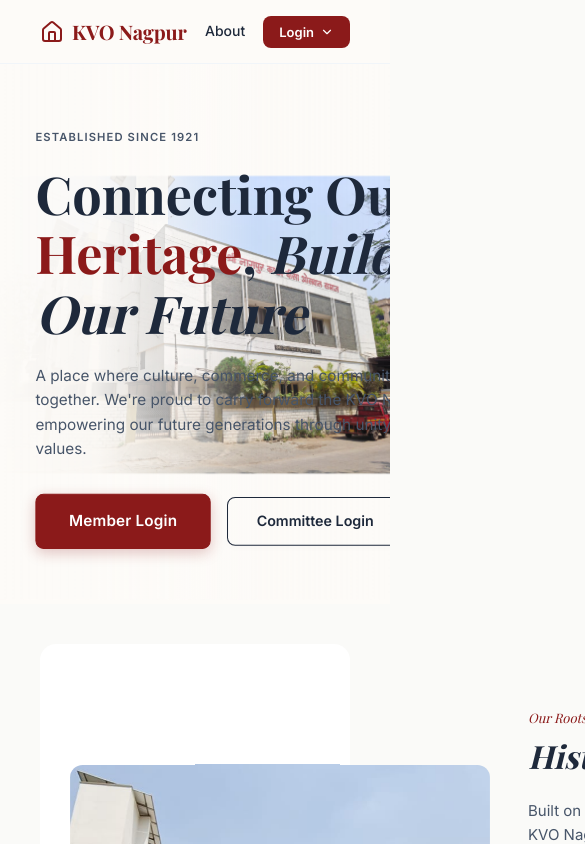
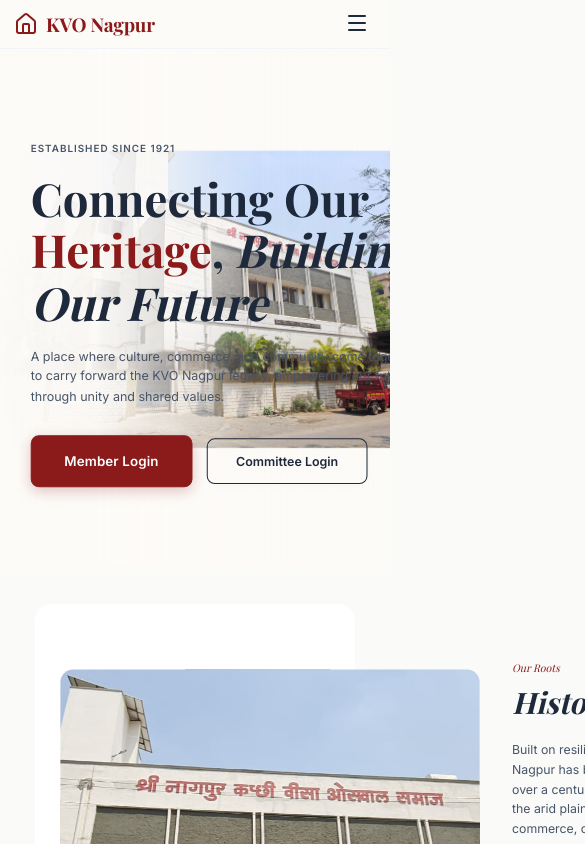
Before and after one commit to Samit16/cep-project, a Next.js app: page /home in a window 390 px wide. Shown: the top 844 px of the page, 585 px wide, since content can reach past the window. Built offline with nearby package versions, Linux system fonts and the light colour scheme.

Commit message:
Merge branch 'main' of https://github.com/Samit16/cep-project into backend

```diff
--- a/src/app/globals.css
+++ b/src/app/globals.css
@@ -55,17 +55,17 @@
   --font-serif: 'Playfair Display', Georgia, serif;
   --font-sans: 'Inter', -apple-system, BlinkMacSystemFont, 'Segoe UI', sans-serif;
 
-  --text-xs: 0.6875rem;    /* 11px */
-  --text-sm: 0.8125rem;    /* 13px */
-  --text-base: 0.9375rem;  /* 15px */
-  --text-md: 1rem;         /* 16px */
-  --text-lg: 1.125rem;     /* 18px */
-  --text-xl: 1.25rem;      /* 20px */
-  --text-2xl: 1.5rem;      /* 24px */
-  --text-3xl: 1.75rem;     /* 28px */
-  --text-4xl: 2rem;        /* 32px */
-  --text-5xl: 2.5rem;      /* 40px */
-  --text-6xl: 3rem;        /* 48px */
+  --text-xs: clamp(0.6875rem, 0.7vw + 0.5rem, 0.75rem);    /* 11px to 12px */
+  --text-sm: clamp(0.75rem, 0.8vw + 0.5rem, 0.875rem);     /* 12px to 14px */
+  --text-base: clamp(0.875rem, 1vw + 0.6rem, 1rem);        /* 14px to 16px */
+  --text-md: clamp(1rem, 1.2vw + 0.7rem, 1.125rem);        /* 16px to 18px */
+  --text-lg: clamp(1.125rem, 1.5vw + 0.75rem, 1.25rem);    /* 18px to 20px */
+  --text-xl: clamp(1.25rem, 2vw + 0.8rem, 1.5rem);         /* 20px to 24px */
+  --text-2xl: clamp(1.5rem, 2.5vw + 0.8rem, 2rem);         /* 24px to 32px */
+  --text-3xl: clamp(1.75rem, 3vw + 1rem, 2.5rem);          /* 28px to 40px */
+  --text-4xl: clamp(2rem, 4vw + 1rem, 3.5rem);             /* 32px to 56px */
+  --text-5xl: clamp(2.5rem, 5vw + 1.25rem, 4.5rem);        /* 40px to 72px */
+  --text-6xl: clamp(3rem, 6vw + 1.5rem, 5.5rem);           /* 48px to 88px */
 
   --weight-regular: 400;
   --weight-medium: 500;
@@ -120,9 +120,9 @@
   /* --- Layout --- */
   --sidebar-width: 240px;
   --sidebar-collapsed-width: 64px;
-  --navbar-height: 64px;
+  --navbar-height: clamp(3.5rem, 5vw + 2rem, 4.5rem); /* 56px to 72px */
   --content-max-width: 1200px;
-  --page-padding: 80px;
+  --page-padding: clamp(1rem, 5vw, 4rem); /* Responsive page padding */
 }
 
 /* ============================================
@@ -231,3 +231,22 @@
   margin: 0 auto;
   padding: 0 var(--page-padding);
 }
+
+/* ============================================
+   Media Query Mixins (Global scope)
+   ============================================ */
+
+/* Add any global utilities for responsive breaking */
+@media (max-width: 1024px) {
+  /* Tablet scale adjustments */
+  html {
+    font-size: 15px;
+  }
+}
+
+@media (max-width: 640px) {
+  /* Mobile scale adjustments */
+  html {
+    font-size: 14px;
+  }
+}
--- a/src/components/layout/Navbar/Navbar.module.css
+++ b/src/components/layout/Navbar/Navbar.module.css
@@ -223,3 +223,143 @@
 .loginDropdownItem + .loginDropdownItem {
   border-top: 1px solid var(--color-border-light);
 }
+
+/* ============================================
+   Desktop Wrapper
+   ============================================ */
+.desktopNav {
+  display: flex;
+  align-items: center;
+  gap: var(--space-8);
+  flex: 1;
+  justify-content: flex-end;
+}
+
+/* ============================================
+   Mobile Navigation Menu
+   ============================================ */
+.mobileMenuBtn {
+  display: none;
+  background: none;
+  border: none;
+  color: var(--color-text-primary);
+  cursor: pointer;
+  padding: var(--space-2);
+}
+
+.mobileNavDrawer {
+  position: absolute;
+  top: 100%;
+  left: 0;
+  width: 100%;
+  background-color: var(--color-bg-card);
+  border-bottom: 1px solid var(--color-border-light);
+  display: flex;
+  flex-direction: column;
+  padding: 0;
+  max-height: 0;
+  overflow: hidden;
+  opacity: 0;
+  transition: all 0.4s cubic-bezier(0.4, 0, 0.2, 1);
+  box-shadow: 0 10px 15px -3px rgba(0, 0, 0, 0.05);
+}
+
+.mobileNavOpen {
+  max-height: 400px;
+  opacity: 1;
+  padding: var(--space-4) var(--space-6);
+}
+
+.mobileNavLinks {
+  display: flex;
+  flex-direction: column;
+  gap: var(--space-4);
+  margin-bottom: var(--space-6);
+}
+
+.mobileNavLink {
+  font-family: var(--font-sans);
+  font-size: 1.125rem;
+  font-weight: var(--weight-medium);
+  color: var(--color-text-primary);
+  text-decoration: none;
+  border-bottom: 1px solid var(--color-border-light);
+  padding-bottom: var(--space-3);
+  transition: color var(--transition-fast);
+}
+
+.mobileNavLinkActive {
+  color: var(--color-primary);
+  border-color: var(--color-primary);
+}
+
+.mobileNavActions {
+  display: flex;
+  flex-direction: column;
+  gap: var(--space-4);
+}
+
+.mobileDashboardBtn, .mobileJoinBtn, .mobileCommitteeBtn {
+  display: flex;
+  align-items: center;
+  justify-content: center;
+  width: 100%;
+  padding: 12px;
+  border-radius: var(--radius-md);
+  font-weight: var(--weight-semibold);
+  font-size: 1rem;
+  text-decoration: none;
+  cursor: pointer;
+}
+
+.mobileDashboardBtn {
+  background-color: var(--color-bg-section-alt);
+  color: var(--color-primary);
+  border: 1px solid var(--color-border);
+}
+
+.mobileJoinBtn {
+  background-color: var(--color-primary);
+  color: #fff;
+  border: none;
+}
+
+.mobileCommitteeBtn {
+  background-color: transparent;
+  color: var(--color-primary);
+  border: 1.5px solid var(--color-primary);
+}
+
+.mobileLoginStack {
+  display: flex;
+  flex-direction: column;
+  gap: var(--space-3);
+}
+
+.mobileProfileLink {
+  display: flex;
+  align-items: center;
+  gap: 8px;
+  font-weight: var(--weight-semibold);
+  font-size: 1.125rem;
+  color: var(--color-text-primary);
+  text-decoration: none;
+  padding: var(--space-2) 0;
+}
+
+/* ============================================
+   Responsive Breakpoints
+   ============================================ */
+@media (max-width: 768px) {
+  .navbar {
+    padding: 0 var(--space-4);
+  }
+
+  .desktopNav {
+    display: none;
+  }
+
+  .mobileMenuBtn {
+    display: block;
+  }
+}
--- a/src/components/layout/Navbar/Navbar.tsx
+++ b/src/components/layout/Navbar/Navbar.tsx
@@ -1,7 +1,7 @@
 'use client';
 
 import React, { useState, useRef, useEffect } from 'react';
-import { Home, User, ChevronDown } from 'lucide-react';
+import { Home, User, ChevronDown, Menu, X } from 'lucide-react';
 import styles from './Navbar.module.css';
 import { useAuth } from '@/lib/auth-context';
 import Link from 'next/link';
@@ -21,7 +21,13 @@
   const { user, role, logout } = useAuth();
   const pathname = usePathname();
   const [loginDropdownOpen, setLoginDropdownOpen] = useState(false);
+  const [mobileMenuOpen, setMobileMenuOpen] = useState(false);
   const dropdownRef = useRef<HTMLDivElement>(null);
+
+  // Close mobile menu on route change
+  useEffect(() => {
+    setMobileMenuOpen(false);
+  }, [pathname]);
 
   // Close dropdown on outside click
   useEffect(() => {
@@ -60,6 +66,8 @@
         KVO Nagpur
       </Link>
 
+      {/* Desktop Navigation */}
+      <div className={styles.desktopNav}>
         <div className={styles.navLinks}>
           {links.map((link) => (
             <Link
@@ -73,7 +81,6 @@
         </div>
 
         <div className={styles.navActions}>
-
           {(role === 'admin' || role === 'committee') && (
             <Link href="/dashboard" className={styles.dashboardBtn}>
               Dashboard
@@ -88,10 +95,7 @@
           )}
 
           {pathname !== '/login' && (
-          <Link
-            href="/about"
-            className={styles.navLink}
-          >
+            <Link href="/about" className={styles.navLink}>
               About
             </Link>
           )}
@@ -111,18 +115,10 @@
               </button>
               {loginDropdownOpen && (
                 <div className={styles.loginDropdownMenu}>
-                <Link
-                  href="/login?tab=member"
-                  className={styles.loginDropdownItem}
-                  onClick={() => setLoginDropdownOpen(false)}
-                >
+                  <Link href="/login?tab=member" className={styles.loginDropdownItem} onClick={() => setLoginDropdownOpen(false)}>
                     Member Login
                   </Link>
-                <Link
-                  href="/login?tab=committee"
-                  className={styles.loginDropdownItem}
-                  onClick={() => setLoginDropdownOpen(false)}
-                >
+                  <Link href="/login?tab=committee" className={styles.loginDropdownItem} onClick={() => setLoginDropdownOpen(false)}>
                     Committee Login
                   </Link>
                 </div>
@@ -130,6 +126,55 @@
             </div>
           )}
         </div>
+      </div>
+
+      {/* Mobile Menu Toggle Button */}
+      <button
+        className={styles.mobileMenuBtn}
+        onClick={() => setMobileMenuOpen(!mobileMenuOpen)}
+        aria-label="Toggle Navigation"
+      >
+        {mobileMenuOpen ? <X size={24} /> : <Menu size={24} />}
+      </button>
+
+      {/* Mobile Navigation Drawer */}
+      <div className={`${styles.mobileNavDrawer} ${mobileMenuOpen ? styles.mobileNavOpen : ''}`}>
+        <div className={styles.mobileNavLinks}>
+          {links.map((link) => (
+            <Link
+              key={link.href}
+              href={link.href}
+              className={`${styles.mobileNavLink} ${activeLink === link.label.toLowerCase() ? styles.mobileNavLinkActive : ''}`}
+            >
+              {link.label}
+            </Link>
+          ))}
+          {pathname !== '/login' && (
+            <Link href="/about" className={styles.mobileNavLink}>About</Link>
+          )}
+        </div>
+
+        <div className={styles.mobileNavActions}>
+          {(role === 'admin' || role === 'committee') && (
+            <Link href="/dashboard" className={styles.mobileDashboardBtn}>
+              Dashboard
+            </Link>
+          )}
+          {user && (
+            <Link href="/directory/me" className={styles.mobileProfileLink}>
+              <User size={18} /> My Profile
+            </Link>
+          )}
+          {user ? (
+            <button className={styles.mobileJoinBtn} onClick={handleLogout}>Logout</button>
+          ) : (
+            <div className={styles.mobileLoginStack}>
+              <Link href="/login?tab=member" className={styles.mobileJoinBtn}>Member Login</Link>
+              <Link href="/login?tab=committee" className={styles.mobileCommitteeBtn}>Committee Login</Link>
+            </div>
+          )}
+        </div>
+      </div>
       <LinkGooglePrompt />
     </nav>
   );
```
Lines whose indentation alone changed are shown as unchanged.
